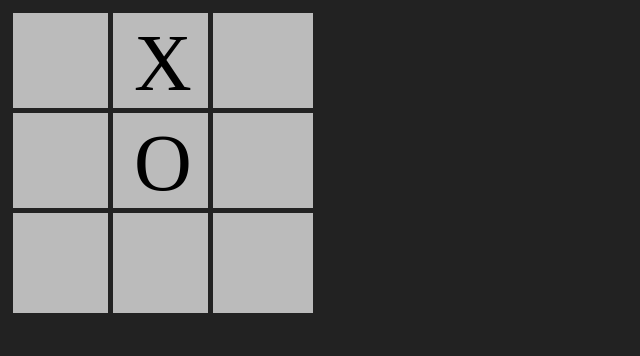
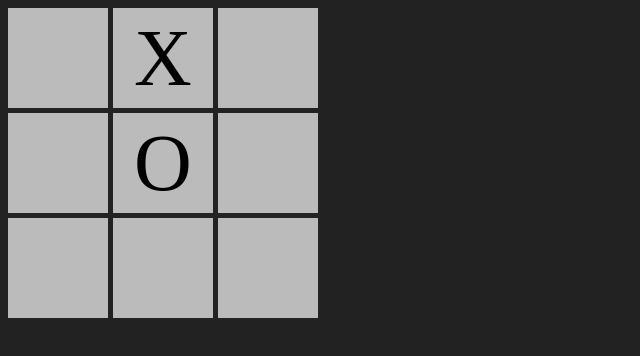
Before and after one commit to Royuin/tic-tac-toe, a website: page index.html in a window 1280 px wide. Shown: the whole page, without its empty margins (0-640 px from the left). Drawn offline with Linux system fonts and the light colour scheme.

Commit message:
removed border from divs and gave gap to body to make actual size of each div more clear

```diff
--- a/style.css
+++ b/style.css
@@ -7,7 +7,6 @@ div {
   background-color: #bbb;
   width: 100px;
   height: 100px;
-  border: solid 5px #222;
   font-size: 5rem;
   display: grid;
   place-items: center;
@@ -18,4 +17,5 @@ body {
   display: grid;
   grid-template-columns: repeat(3, 100px);
   grid-template-rows: repeat(3, 100px);
+  gap: 5px;
 }
```
